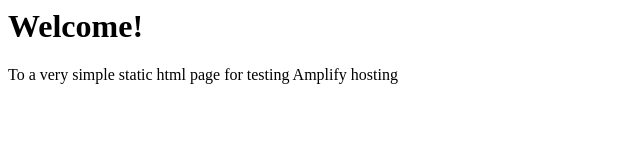
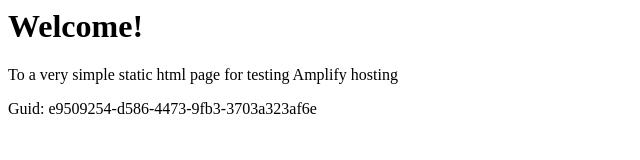
Before and after one commit to aws-aemilia-syd/Github-PR-Commit-Integration-Test-DoNotTouch-v1-prod-ap-southeast-2, a website: page src/index.html in a window 1280 px wide. Shown: the whole page, without its empty margins (0-640 px from the left). Drawn offline with Linux system fonts and the light colour scheme.

Commit message:
commit from integ tests

```diff
--- a/src/index.html
+++ b/src/index.html
@@ -1,3 +1,5 @@
+
+
 <html lang="en">
 
 <head>
@@ -10,6 +12,6 @@
 <body>
     <h1>Welcome!</h1>
     <p>To a very simple static html page for testing Amplify hosting</p>
-</body>
+    <p>Guid: e9509254-d586-4473-9fb3-3703a323af6e</p></body>
 
 </html>
```
